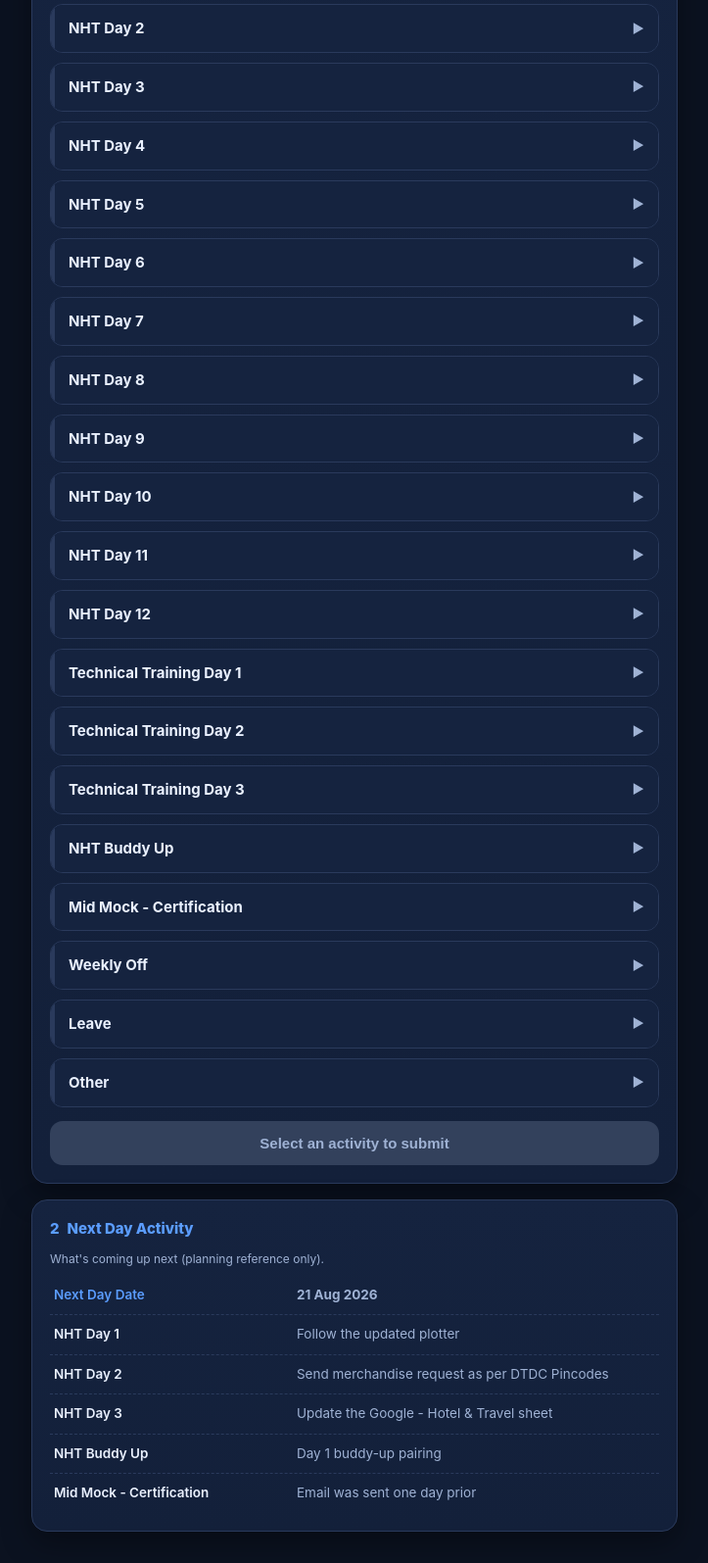
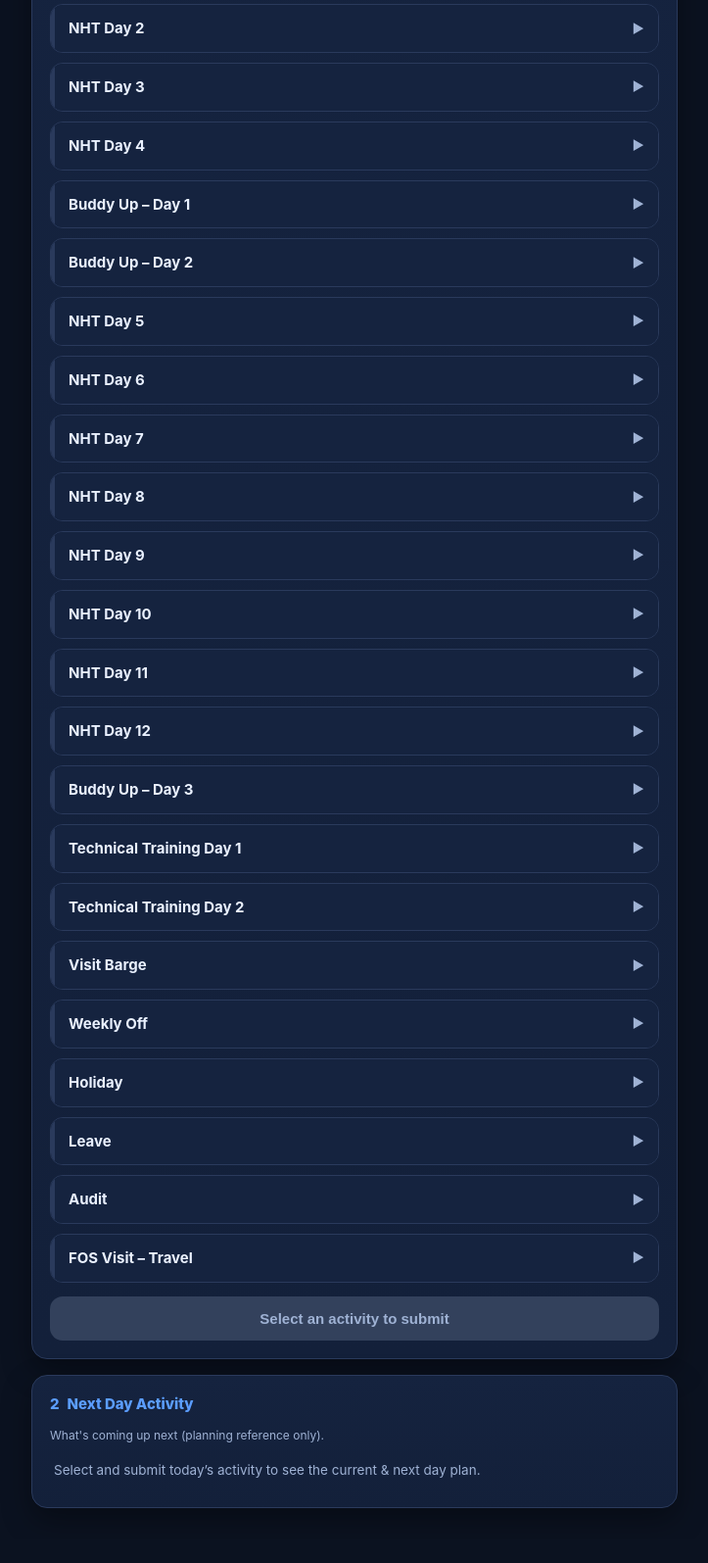
Before and after one commit to tejassrai908-cyber/-trainer-ops-dashboard, a Flask app: page / in a window 1280 px wide. Shown: the part 398-1993 px from the top of the page at 98% size, without its empty margins (278-1001 px from the left). After the commit the page ends 1937 px from the top, so only its background shows below. Run offline with Flask 3, Linux system fonts and the light colour scheme; parts of the project's set-up code (start-up, migrations or seed data) failed here and were passed over.

Commit message:
Replace activity list with full NHT/TT/Buddy/VisitBarge/Audit set; dynamic Next Day (current+next in NHT order, no date col)

```diff
--- a/app.py
+++ b/app.py
@@ -52,86 +52,144 @@ TRAINER_BY_NAME = {t["name"]: t for t in TRAINERS}
 # ---------------------------------------------------------------------------
 ACTIVITIES = [
     {"id": "nht1", "name": "NHT Day 1", "tasks": [
-        {"activity": "Checked for NHT - Plotter Update", "execution": "Follow the updated plotter", "caution": ""},
-        {"activity": "Day 1 Attendance by 12pm", "execution": "Mark all Day 1 attendance before noon", "caution": ""},
-        {"activity": "Updated - Induction Dropout", "execution": "Keep manager informed before email is sent", "caution": "Inform manager before sending the dropout email"},
-        {"activity": "Email - Language Proficiency Test", "execution": "Highlight as Good, Average & Poor", "caution": "Categorise correctly"},
-        {"activity": "Handout & COC Printout", "execution": "Print the latest Handout", "caution": "Use the current version"},
+        {"activity": "Shared Batch Details for Merchandize", "execution": "Delivery Address should be as per DTDC Pincodes", "caution": "Update the trainees' names as per Aadhar card"},
+        {"activity": "NHT Travel & Accommodation – Heads-up", "execution": "Get the hotel checkout date from trainees & Travel plan", "caution": ""},
+        {"activity": "Sent – Daily Summary Report", "execution": "Update Attendance, Quiz Score & Topics Covered", "caution": "Update the trainees' names as per Aadhar card"},
     ]},
     {"id": "nht2", "name": "NHT Day 2", "tasks": [
-        {"activity": "Merchandise Request - SENT", "execution": "Send the merchandise request", "caution": "Address should be as per DTDC Pincodes"},
-        {"activity": "NHT Travel & Accommodation - Headsup", "execution": "Raise travel/accommodation heads-up", "caution": "Check for checkout date & distance"},
-        {"activity": "Update employees details as per Aadhar", "execution": "Update employee records", "caution": "Check details in Day 1 attendance email"},
+        {"activity": "Shared Batch Details for Merchandize", "execution": "Delivery Address should be as per DTDC Pincodes", "caution": "Update the trainees' names as per Aadhar card"},
+        {"activity": "NHT Travel & Accommodation – Heads-up", "execution": "Get the hotel checkout date from trainees & Travel plan", "caution": ""},
+        {"activity": "Sent – Daily Summary Report", "execution": "Update Attendance, Quiz Score & Topics Covered", "caution": "Update the trainees' names as per Aadhar card"},
     ]},
     {"id": "nht3", "name": "NHT Day 3", "tasks": [
-        {"activity": "NHT Travel & Accommodation", "execution": "Update the Google - Hotel & Travel sheet", "caution": "Keep the sheet in sync"},
+        {"activity": "Update NHT Travel & Accommodation", "execution": "Check for the google sheet/from in DSF training Group", "caution": "Inform Manager if no update by EOD & Avoid for supervisors"},
+        {"activity": "Sent – Daily Summary Report", "execution": "Update Attendance, Quiz Score & Topics Covered", "caution": "Update the trainees' names as per Aadhar card"},
     ]},
     {"id": "nht4", "name": "NHT Day 4", "tasks": [
-        {"activity": "NHT Day 4 scheduled activities", "execution": "Follow the NHT Day 4 plan", "caution": ""},
+        {"activity": "Update the Buddy Up sheet shared Manager", "execution": "Share the details with trainees", "caution": "Ensure the trainees contact RMs and have a plan by EOD"},
+        {"activity": "Cover the Topics and train them for Mid Mock Call", "execution": "Give heads-up and assignment for Mid Mock call after buddy up", "caution": ""},
+        {"activity": "Plan your visit with NHT RM or JS RM", "execution": "Inform the manager about your plan", "caution": ""},
+        {"activity": "Sent – Daily Summary Report", "execution": "Update Attendance, Quiz Score & Topics Covered", "caution": "Update the trainees' names as per Aadhar card"},
+    ]},
+    {"id": "buddy1", "name": "Buddy Up – Day 1", "tasks": [
+        {"activity": "Ensure the trainees meet their RMs", "execution": "Inform how they should plan to meet their RM by 8.30am", "caution": "Ensure every trainee meet his RM and update the same to manager"},
+        {"activity": "Visit Barge with NHT RM or JS RM", "execution": "Do Evaluation and Record Every Visit", "caution": "Fill the Matrix Go One day Prior for RM Assignment"},
+        {"activity": "Sent – Visit Barge email on same day", "execution": "", "caution": "Highlight the reason if recording is not done"},
+    ]},
+    {"id": "buddy2", "name": "Buddy Up – Day 2", "tasks": [
+        {"activity": "Ensure the trainees meet their RMs", "execution": "Inform how they should plan to meet their RM by 8.30am", "caution": "Ensure every trainee meet his RM and update the same to manager"},
+        {"activity": "Visit Barge with NHT RM or JS RM", "execution": "Do Evaluation and Record Every Visit", "caution": "Fill the Matrix Go One day Prior for RM Assignment"},
+        {"activity": "Sent – Email for Mid Mock Call Certification", "execution": "", "caution": ""},
+        {"activity": "Sent – Visit Barge email on same day", "execution": "", "caution": "Highlight the reason if recording is not done"},
     ]},
     {"id": "nht5", "name": "NHT Day 5", "tasks": [
-        {"activity": "NHT Day 5 scheduled activities", "execution": "Follow the NHT Day 5 plan", "caution": ""},
+        {"activity": "Debriefing Session about buddy up experience", "execution": "Do an activity and collect feedback", "caution": ""},
+        {"activity": "Conduct Mid Mock Call Certification", "execution": "Do follow-up to complete on the same day", "caution": "Ensure the assessor fills the form after the mock call"},
+        {"activity": "Sent – Matrix ID creation request email", "execution": "Follow the standard format", "caution": "Do follow up if it is not done"},
+        {"activity": "Sent – Daily Summary Report", "execution": "Update Attendance, Quiz Score & Topics Covered", "caution": "Update the trainees' names as per Aadhar card"},
     ]},
     {"id": "nht6", "name": "NHT Day 6", "tasks": [
-        {"activity": "NHT Day 6 scheduled activities", "execution": "Follow the NHT Day 6 plan", "caution": ""},
+        {"activity": "Fill the RAG Report", "execution": "Complete by EOD without deviation", "caution": ""},
+        {"activity": "Sent – Progressive Dialer Request Email", "execution": "Follow the standard format", "caution": ""},
+        {"activity": "Sent – Daily Summary Report", "execution": "Update Attendance, Quiz Score & Topics Covered", "caution": "Update the trainees' names as per Aadhar card"},
     ]},
     {"id": "nht7", "name": "NHT Day 7", "tasks": [
-        {"activity": "NHT Day 7 scheduled activities", "execution": "Follow the NHT Day 7 plan", "caution": ""},
+        {"activity": "Supported for Trainee - NPS Account Creation", "execution": "Collect the PRAN and updated in the sheet", "caution": "Error should be shared in the NPS what's group for support"},
+        {"activity": "Sent – Progressive Dialer Request Email", "execution": "Follow the standard format", "caution": "Do follow up if it is not done"},
+        {"activity": "Ops Leader Connect with Batch", "execution": "Inform manager if there is in change in plan", "caution": "Do follow up and send MOM via email with picture"},
+        {"activity": "Sent – Daily Summary Report", "execution": "Update Attendance, Quiz Score & Topics Covered", "caution": "Update the trainees' names as per Aadhar card"},
     ]},
     {"id": "nht8", "name": "NHT Day 8", "tasks": [
-        {"activity": "NHT Day 8 scheduled activities", "execution": "Follow the NHT Day 8 plan", "caution": ""},
+        {"activity": "Sent – Lead Assignment Request Email", "execution": "Follow the standard format", "caution": "Do follow up if it is not done"},
+        {"activity": "Checked for NHT Travel & Accommodation Tickets", "execution": "Find the tickets in the attachment & Hotel extension status", "caution": "Share the tickets with the trainees personally"},
+        {"activity": "Sent – Daily Summary Report", "execution": "Update Attendance, Quiz Score & Topics Covered", "caution": "Update the trainees' names as per Aadhar card"},
     ]},
     {"id": "nht9", "name": "NHT Day 9", "tasks": [
-        {"activity": "NHT Day 9 scheduled activities", "execution": "Follow the NHT Day 9 plan", "caution": ""},
+        {"activity": "Provided System Matrix Login for Feature Exploration", "execution": "Exploration on Quick Action, Service and more", "caution": "Highlight to Matrix team if it is a Login Issue"},
+        {"activity": "Checked for NHT Travel & Accommodation Tickets", "execution": "Find the tickets in the attachment & Hotel extension status", "caution": ""},
+        {"activity": "Sent – Daily Summary Report", "execution": "Update Attendance, Quiz Score & Topics Covered", "caution": "Update the trainees' names as per Aadhar card"},
     ]},
     {"id": "nht10", "name": "NHT Day 10", "tasks": [
-        {"activity": "NHT Day 10 scheduled activities", "execution": "Follow the NHT Day 10 plan", "caution": ""},
+        {"activity": "Assisted Trainees with Assigned Lead Calls", "execution": "Ensure all leads are answered", "caution": "Highlight to Matrix team if it is a Login Issue"},
+        {"activity": "Sent – Daily Summary Report", "execution": "Update Attendance, Quiz Score & Topics Covered", "caution": "Update the trainees' names as per Aadhar card"},
     ]},
     {"id": "nht11", "name": "NHT Day 11", "tasks": [
-        {"activity": "NHT Day 11 scheduled activities", "execution": "Follow the NHT Day 11 plan", "caution": ""},
+        {"activity": "Sent – Email for Final Mock Call Certification", "execution": "", "caution": ""},
+        {"activity": "Sent – Daily Summary Report", "execution": "Update Attendance, Quiz Score & Topics Covered", "caution": "Update the trainees' names as per Aadhar card"},
+        {"activity": "Block the Calendar for LatLong Session – Jayashankar", "execution": "Inform the manager or check in the group for status", "caution": ""},
     ]},
     {"id": "nht12", "name": "NHT Day 12", "tasks": [
-        {"activity": "NHT Day 12 scheduled activities", "execution": "Follow the NHT Day 12 plan", "caution": ""},
+        {"activity": "Conduct Final Mock Call Certification", "execution": "Do follow-up to complete on the same day", "caution": "Ensure the assessor fills the form after the mock call"},
+        {"activity": "Sent – Handover Email", "execution": "Update with Mock Call & Theoretical Assessment Scores", "caution": "Update the Handover Date accordingly"},
+        {"activity": "Visit Barge with NHT RMs", "execution": "Send an email if there is no trainee from base location", "caution": "Inform manager about the visit plan firstly"},
+    ]},
+    {"id": "buddy3", "name": "Buddy Up – Day 3", "tasks": [
+        {"activity": "Ensure the trainees meet their RMs", "execution": "Inform how they should plan to meet their RM by 8.30am", "caution": "Ensure every trainee meet his RM and update the same to manager"},
+        {"activity": "Visit Barge with NHT RM or JS RM", "execution": "Do Evaluation and Record Every Visit", "caution": "Fill the Matrix Go One day Prior for RM Assignment"},
+        {"activity": "Sent – Visit Barge email on same day", "execution": "", "caution": "Highlight the reason if recording is not done"},
     ]},
     {"id": "tt1", "name": "Technical Training Day 1", "tasks": [
-        {"activity": "Technical Training Day 1 modules", "execution": "Deliver Day 1 technical training", "caution": ""},
+        {"activity": "Coordinated with IT for Asset collection", "execution": "Share email address & System Password with IT", "caution": "Inform the manager if there is any delay"},
+        {"activity": "Debriefing Session about buddy up experience", "execution": "Collected feedback", "caution": ""},
+        {"activity": "Sent – Email for Cake on Occasion of Graduation", "execution": "", "caution": ""},
+        {"activity": "Assisted Trainees with PB Compliance Courses", "execution": "Inform the trainees to log into PB Connect", "caution": "Ensure every Trainee completes before leaving"},
+        {"activity": "Added the Trainees in the South Broadcast What's App Group", "execution": "Share the invite with them", "caution": ""},
+        {"activity": "Checked for NHT Handover Calendar Block", "execution": "Check with the SPOC person for an Update", "caution": ""},
     ]},
     {"id": "tt2", "name": "Technical Training Day 2", "tasks": [
-        {"activity": "Technical Training Day 2 modules", "execution": "Deliver Day 2 technical training", "caution": ""},
+        {"activity": "Follow-Up done for NHT Handover Connect", "execution": "Check for the Invite shared in Groups", "caution": "Inform SPOC if there is any deviation"},
+        {"activity": "Follow-Up for Graduation Ceremony Connect", "execution": "Check for the Invite link or calendar blocked", "caution": "Inform Manager if there is no update"},
+        {"activity": "Uploaded Graduation Photos", "execution": "Check for the Google Form to upload", "caution": "Ensure it is done on the same day"},
+        {"activity": "Conduct LinkedIn Post Activity", "execution": "Ensure the trainee post a picture tagging leaders", "caution": "This activity should be done without deviation"},
     ]},
-    {"id": "tt3", "name": "Technical Training Day 3", "tasks": [
-        {"activity": "Technical Training Day 3 modules", "execution": "Deliver Day 3 technical training", "caution": ""},
-    ]},
-    {"id": "buddy", "name": "NHT Buddy Up", "tasks": [
-        {"activity": "NHT Buddy Up session", "execution": "Conduct the buddy-up pairing activity", "caution": ""},
-    ]},
-    {"id": "midmock", "name": "Mid Mock - Certification", "tasks": [
-        {"activity": "Mid Mock - Certification", "execution": "Run the mid mock and certification check", "caution": "Email was sent one day prior"},
+    {"id": "visitbarge", "name": "Visit Barge", "tasks": [
+        {"activity": "Visit Barge", "execution": "Inform Ops team & Fill the Matrix Go Form", "caution": "Ensure Completion of Visit Evaluation and Call Recording"},
+        {"activity": "Visit with – (Comment Box to type here)", "execution": "", "caution": ""},
+        {"activity": "Sent – Visit Barge email on same day", "execution": "", "caution": "Highlight the reason if recording is not done"},
     ]},
     {"id": "weekoff", "name": "Weekly Off", "tasks": [
-        {"activity": "Weekly Off", "execution": "No activity scheduled", "caution": ""},
+        {"activity": "Weekly Off", "execution": "", "caution": ""},
+    ]},
+    {"id": "holiday", "name": "Holiday", "tasks": [
+        {"activity": "Holiday", "execution": "", "caution": ""},
     ]},
     {"id": "leave", "name": "Leave", "tasks": [
-        {"activity": "Leave", "execution": "On leave", "caution": ""},
+        {"activity": "Leave", "execution": "", "caution": ""},
     ]},
-    {"id": "other", "name": "Other", "tasks": [
-        {"activity": "Other activity", "execution": "Describe the activity performed", "caution": ""},
+    {"id": "audit", "name": "Audit", "tasks": [
+        {"activity": "Audit", "execution": "Check for Non-Audited Leads Using the Duplicate Tracker Link", "caution": ""},
+    ]},
+    {"id": "fostravel", "name": "FOS Visit – Travel", "tasks": [
+        {"activity": "FOS Visit – Travel", "execution": "Remark : (Comment Box to type here)", "caution": ""},
     ]},
 ]
+
+# NHT batch sequence used to compute "Next Day Activity" after a submission.
+# After the submitted activity, only the CURRENT day + the NEXT day in this
+# order are shown (no day-after). Standalone items (visitbarge, audit,
+# weekoff, holiday, leave, fostravel) just show themselves as next.
+NHT_SEQUENCE = [
+    "nht1","nht2","nht3","nht4","buddy1","buddy2","nht5","nht6","nht7","nht8",
+    "nht9","nht10","nht11","nht12","buddy3","tt1","tt2"
+]
+
+# Execution note shown in the Next Day Activity section for a given activity id.
+NEXT_DAY_NOTE = {a["id"]: "; ".join([t["execution"] for t in a["tasks"] if t["execution"]]) for a in ACTIVITIES}
+
+def next_day_for(activity_id):
+    """Return the next activity id in the NHT sequence, or the same id for
+    standalone items. Returns None if there is no defined next (end of chain)."""
+    if activity_id in ("visitbarge","audit","weekoff","holiday","leave","fostravel"):
+        return activity_id  # stand-alone: show itself only
+    try:
+        idx = NHT_SEQUENCE.index(activity_id)
+    except ValueError:
+        return None
+    if idx + 1 < len(NHT_SEQUENCE):
+        return NHT_SEQUENCE[idx + 1]
+    return None
+
 ACTIVITY_BY_ID = {a["id"]: a for a in ACTIVITIES}
-
-# ---------------------------------------------------------------------------
-# CONFIGURABLE NEXT-DAY SCHEDULE  (edit to change what shows under
-# "Next Day Activity" - the upcoming activities with their execution notes).
-# Each item: activity_id (must exist in ACTIVITIES) + execution note.
-# ---------------------------------------------------------------------------
-NEXT_DAY_SCHEDULE = [
-    {"activity_id": "nht1", "execution": "Follow the updated plotter"},
-    {"activity_id": "nht2", "execution": "Send merchandise request as per DTDC Pincodes"},
-    {"activity_id": "nht3", "execution": "Update the Google - Hotel & Travel sheet"},
-    {"activity_id": "buddy", "execution": "Day 1 buddy-up pairing"},
-    {"activity_id": "midmock", "execution": "Email was sent one day prior"},
-]
 
 
 def get_db():
@@ -225,7 +283,8 @@ def api_config():
     return jsonify({
         "trainers": TRAINERS,
         "activities": ACTIVITIES,
-        "next_day": NEXT_DAY_SCHEDULE,
+        "next_day_sequence": NHT_SEQUENCE,
+        "next_day_note": NEXT_DAY_NOTE,
         "today": today()
     })
 
@@ -307,7 +366,7 @@ def api_submission():
 
 
 def _row_to_dict(row):
-    return {
+    d = {
         "trainer_id": row["trainer_id"],
         "trainer_name": row["trainer_name"],
         "date": row["date"],
@@ -317,6 +376,16 @@ def _row_to_dict(row):
         "submitted_at": row["submitted_at"],
         "status": row["status"],
     }
+    nid = next_day_for(row["activity_id"])
+    if nid and nid in ACTIVITY_BY_ID:
+        a = ACTIVITY_BY_ID[nid]
+        d["next_activity"] = {
+            "id": a["id"], "name": a["name"],
+            "execution": NEXT_DAY_NOTE.get(a["id"], "")
+        }
+    else:
+        d["next_activity"] = None
+    return d
 
 
 @app.route("/api/whatsapp")
--- a/templates/index.html
+++ b/templates/index.html
@@ -78,6 +78,7 @@
   .nd-row:last-child{border-bottom:0}
   .nd-row .nm{flex:1.3;font-weight:600}
   .nd-row .ex{flex:2;color:var(--mut)}
+  .nd-row.nd-hl{background:rgba(91,157,255,.10);border-left:3px solid var(--acc);border-radius:8px;padding-left:8px}
   .hint{font-size:12px;color:var(--mut);margin-top:6px}
   .toast{position:fixed;left:50%;bottom:24px;transform:translateX(-50%);background:var(--ok);color:#04122b;padding:12px 20px;border-radius:12px;opacity:0;transition:.25s;font-weight:700;z-index:9;box-shadow:0 10px 24px rgba(0,0,0,.4)}
   .toast.show{opacity:1}
@@ -233,19 +234,38 @@
     }
   }
 
-  function buildNextDay(){
+  function buildNextDay(activityId){
     var wrap = document.getElementById('ndWrap');
-    var ndDate = new Date(); ndDate.setDate(ndDate.getDate() + 1);
-    var iso = ndDate.toISOString().slice(0,10);
-    var parts = iso.split('-');
-    var months = ['Jan','Feb','Mar','Apr','May','Jun','Jul','Aug','Sep','Oct','Nov','Dec'];
-    var label = parts[2] + ' ' + months[parseInt(parts[1],10)-1] + ' ' + parts[0];
-    var html = '<div class="nd-row" style="font-weight:700;color:var(--acc)"><div class="nm">Next Day Date</div><div class="ex">'+label+'</div></div>';
-    CFG.next_day.forEach(function(n){
-      var a = CFG.activities.find(function(x){ return x.id === n.activity_id; });
-      if (!a) return;
-      html += '<div class="nd-row"><div class="nm">'+esc(a.name)+'</div><div class="ex">'+esc(n.execution||'')+'</div></div>';
-    });
+    if (!activityId || !CFG.next_day_sequence){
+      wrap.innerHTML = '<div class="nd-row" style="color:var(--mut)">Select and submit today’s activity to see the current & next day plan.</div>';
+      return;
+    }
+    var seq = CFG.next_day_sequence;
+    var note = CFG.next_day_note || {};
+    var standalone = ['visitbarge','audit','weekoff','holiday','leave','fostravel'];
+    function row(id, label, highlight){
+      var a = CFG.activities.find(function(x){ return x.id === id; });
+      if (!a) return '';
+      var ex = note[a.id] || '';
+      return '<div class="nd-row'+(highlight?' nd-hl':'')+'"><div class="nm">'+esc(a.name)+'</div>'+
+             '<div class="ex">'+(label?('<b>'+esc(label)+':</b> '):'')+esc(ex)+'</div></div>';
+    }
+    var html = '';
+    // Current day
+    html += row(activityId, 'Current Day', true);
+    // Next day
+    var nextId;
+    if (standalone.indexOf(activityId) !== -1){
+      nextId = activityId; // standalone items show themselves only
+    } else {
+      var idx = seq.indexOf(activityId);
+      nextId = (idx !== -1 && idx + 1 < seq.length) ? seq[idx + 1] : null;
+    }
+    if (nextId){
+      html += row(nextId, 'Next Day', false);
+    } else {
+      html += '<div class="nd-row" style="color:var(--mut)">End of NHT batch — no further scheduled activity.</div>';
+    }
     wrap.innerHTML = html;
   }
 
@@ -268,6 +288,8 @@
         '<div class="ex">Status: '+(tk.done?'Completed':'Not completed')+'</div></div></div>';
     });
     document.getElementById('mySub').innerHTML = html;
+    // Next Day Activity: show CURRENT day (submitted) + NEXT day in NHT order.
+    buildNextDay(s.activity_id);
     // collapse accordion
     document.querySelectorAll('#accWrap .acc').forEach(function(d){ d.classList.remove('open'); d.querySelector('.chev').textContent='▶'; });
     updateSubmitBtn();
@@ -349,7 +371,7 @@
     var t = document.getElementById('trainer');
     cfg.trainers.forEach(function(o){ var op=document.createElement('option'); op.value=o.id; op.textContent=o.name; t.appendChild(op); });
     buildAccordion();
-    buildNextDay();
+    buildNextDay(null);
   }).catch(function(err){
     var sb=document.getElementById('statusBar'); sb.textContent='⚠ '+err; sb.classList.add('warn');
   });
```
